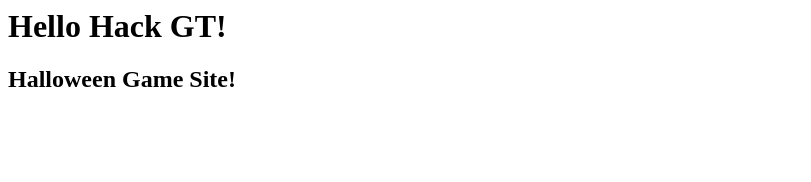
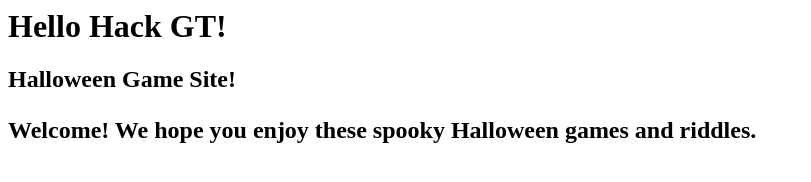
Before and after one commit to caseyanne4/Cool-Project-1, a plain HTML site: page index.html in a window 1280 px wide. Shown: the whole page, without its empty margins (0-811 px from the left). Drawn offline with Linux system fonts and the light colour scheme.

Commit message:
Update index.html

```diff
--- a/index.html
+++ b/index.html
@@ -1,2 +1,4 @@
 <h1> Hello Hack GT! </h1>
 <h2> Halloween Game Site!<h2>
+  <body><p> Welcome! We hope you enjoy these spooky Halloween games and riddles. </p>
+  </body>
```
